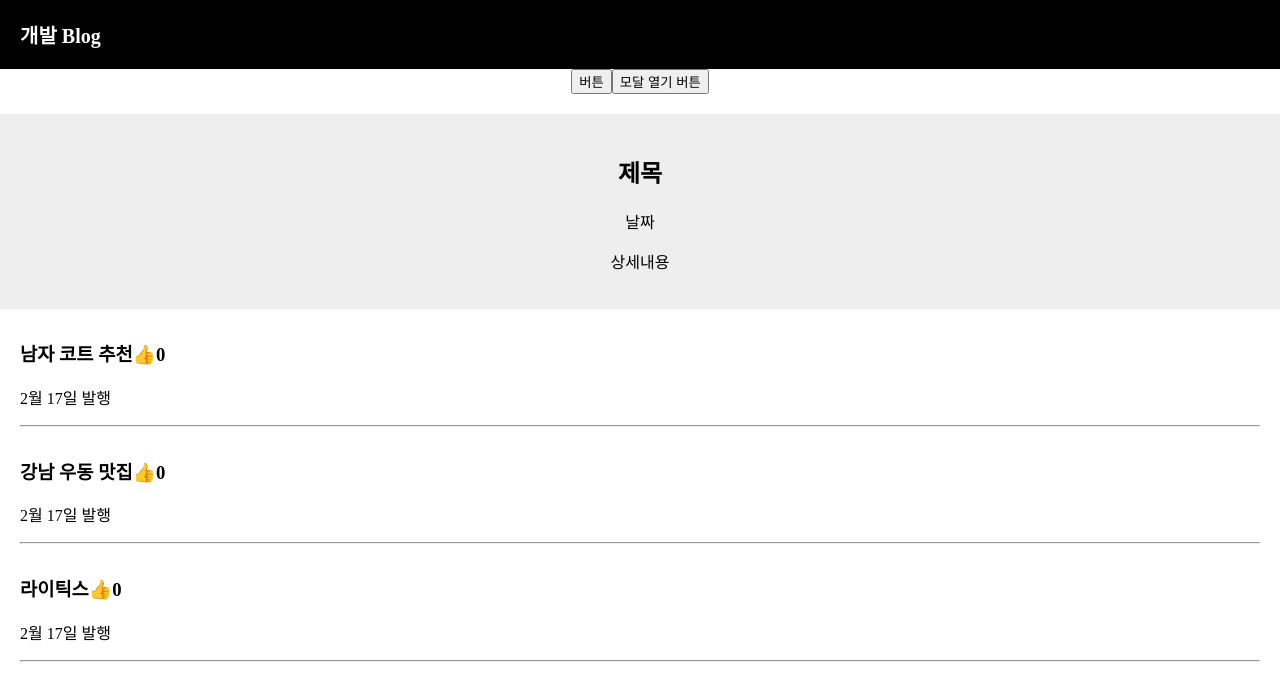
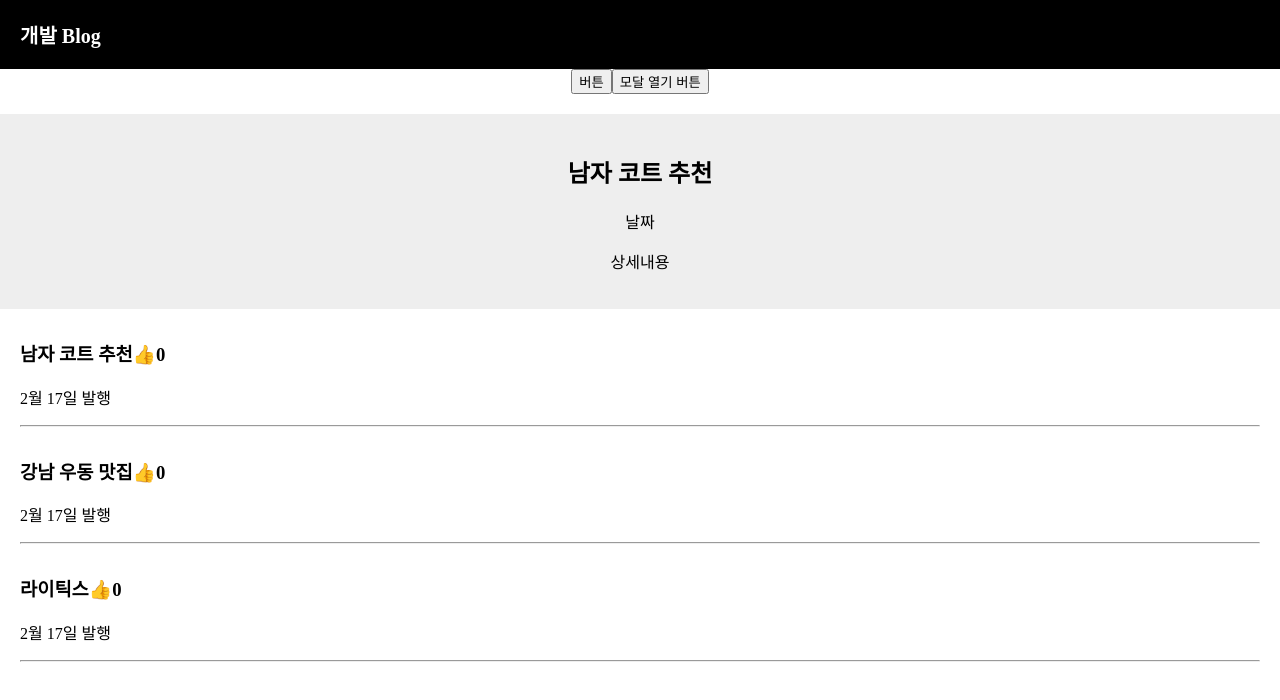
Before and after one commit to lightixxx/coding-apple-blog, a React (Create React App) app: page / in a window 1280 px wide. Both pictures are taken after a click on the button "모달 열기 버튼". Shown: the top 700 px of the page. Built offline with nearby package versions, Linux system fonts and the light colour scheme.

Commit message:
🚧  props 사용법 학습

```diff
--- a/src/App.js
+++ b/src/App.js
@@ -3,10 +3,10 @@ import { useState } from 'react'
 
 import './App.css'
 
-function Modal() {
+function Modal(props) {
   return (
     <div className="modal">
-      <h2>제목</h2>
+      <h2>{props.글제목[0]}</h2>
       <p>날짜</p>
       <p>상세내용</p>
     </div>
@@ -45,11 +45,9 @@ function App() {
         모달 열기 버튼
       </button>
 
-      {modal === true ? <Modal /> : null}
+      {modal === true ? <Modal 글제목={글제목} /> : null}
 
       {글제목.map((title, i) => {
-        console.log(따봉)
-
         return (
           <div className="list">
             <h3>
```
